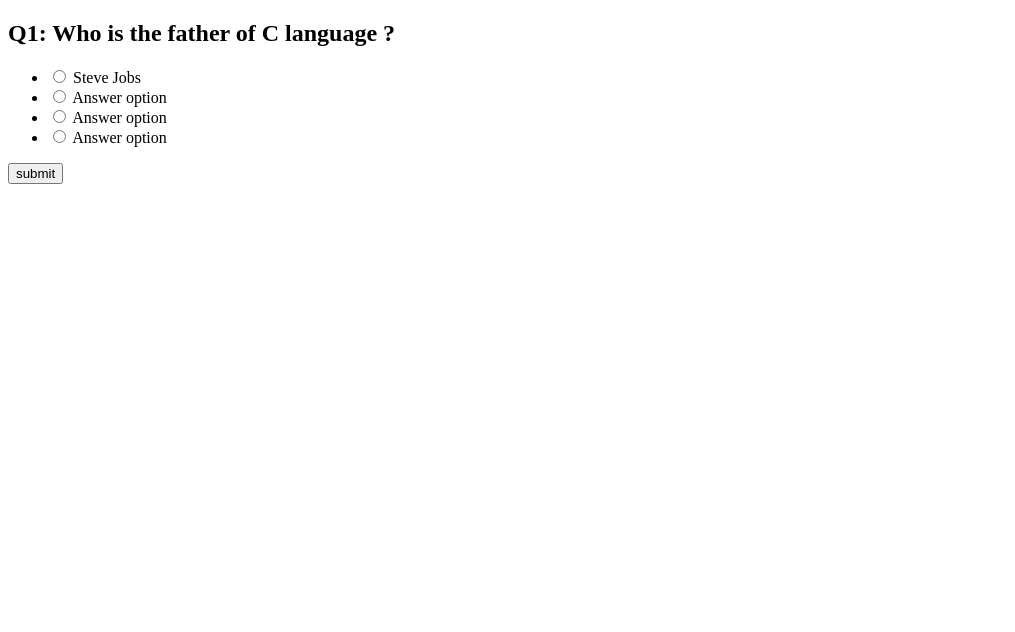
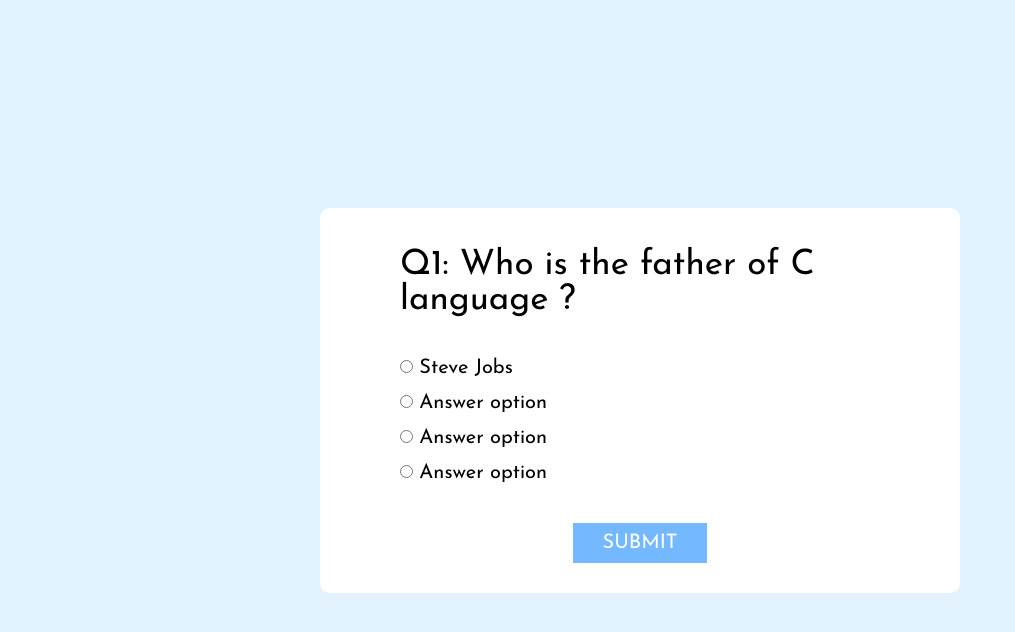
Before and after one commit to Jayeshfulmali/day2task, a plain HTML site: page second.html in a window 1280 px wide. Shown: the whole page, without its empty margins (0-1015 px from the left). Drawn offline with Linux system fonts and the light colour scheme.

Commit message:
add style

```diff
--- a/second.html
+++ b/second.html
@@ -6,7 +6,7 @@
     <meta http-equiv="X-UA-Compatible" content="IE=edge">
     <meta name="viewport" content="width=device-width, initial-scale=1.0">
     <title>Quiz Website</title>
-    <link rel="stylesheet" href="style2.css">
+    <link rel="stylesheet" href="stylesec.css">
 </head>
 
 <body>
```
